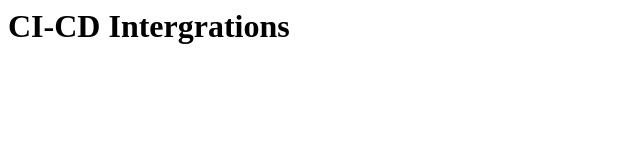
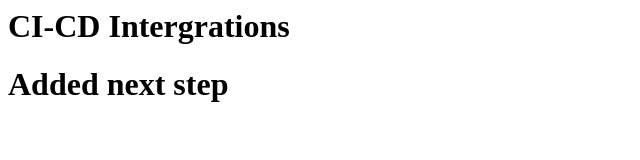
Before and after one commit to Cyrilflair/Samplejenkins, a plain HTML site: page index.html in a window 1280 px wide. Shown: the whole page, without its empty margins (0-640 px from the left). Drawn offline with Linux system fonts and the light colour scheme.

Commit message:
adding new

```diff
--- a/index.html
+++ b/index.html
@@ -4,5 +4,6 @@
 </head>
 <body>
 	<h1> CI-CD Intergrations </h1>
+	<h1> Added next step </h1>
 </body>
 </html>
```
